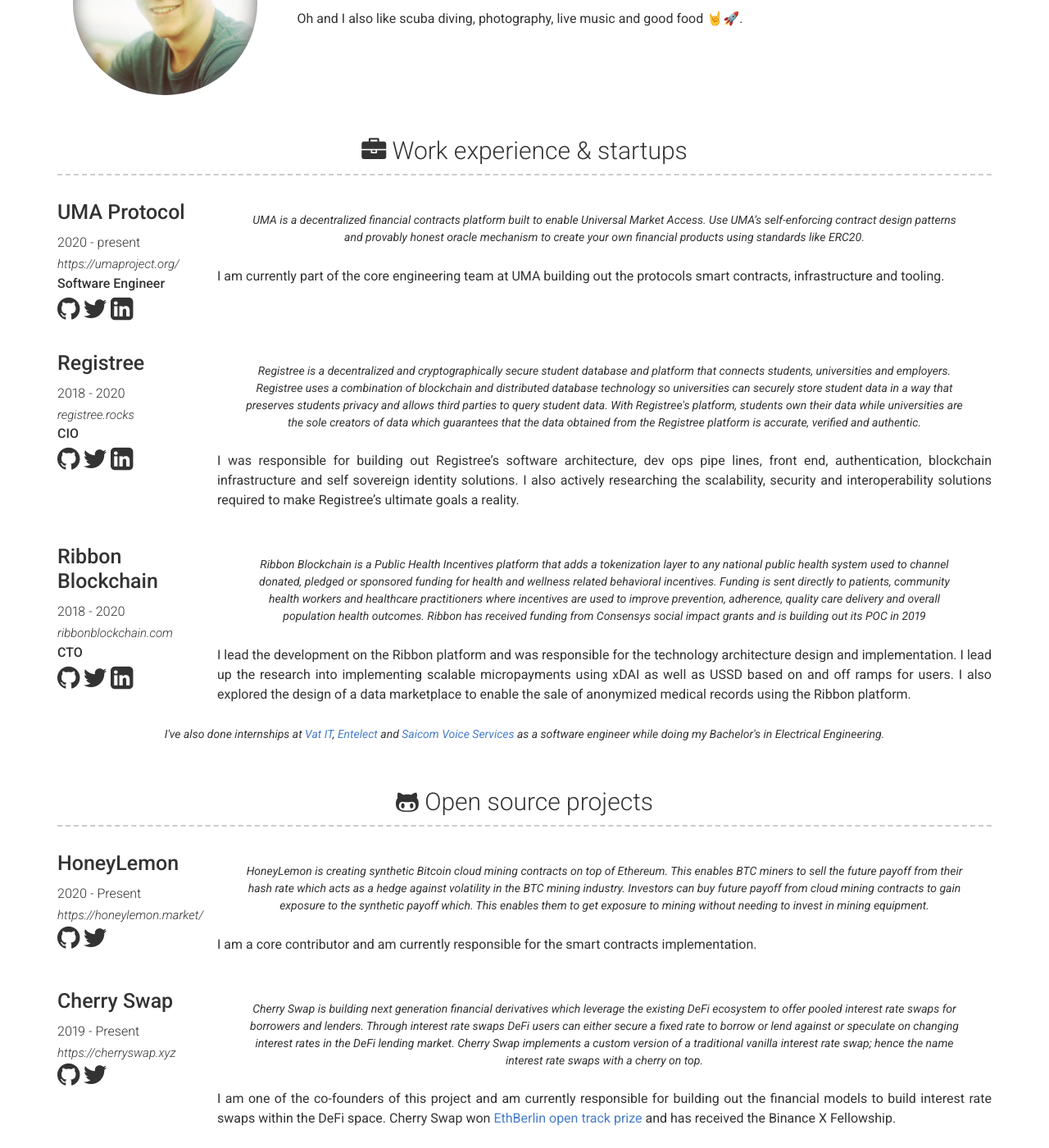
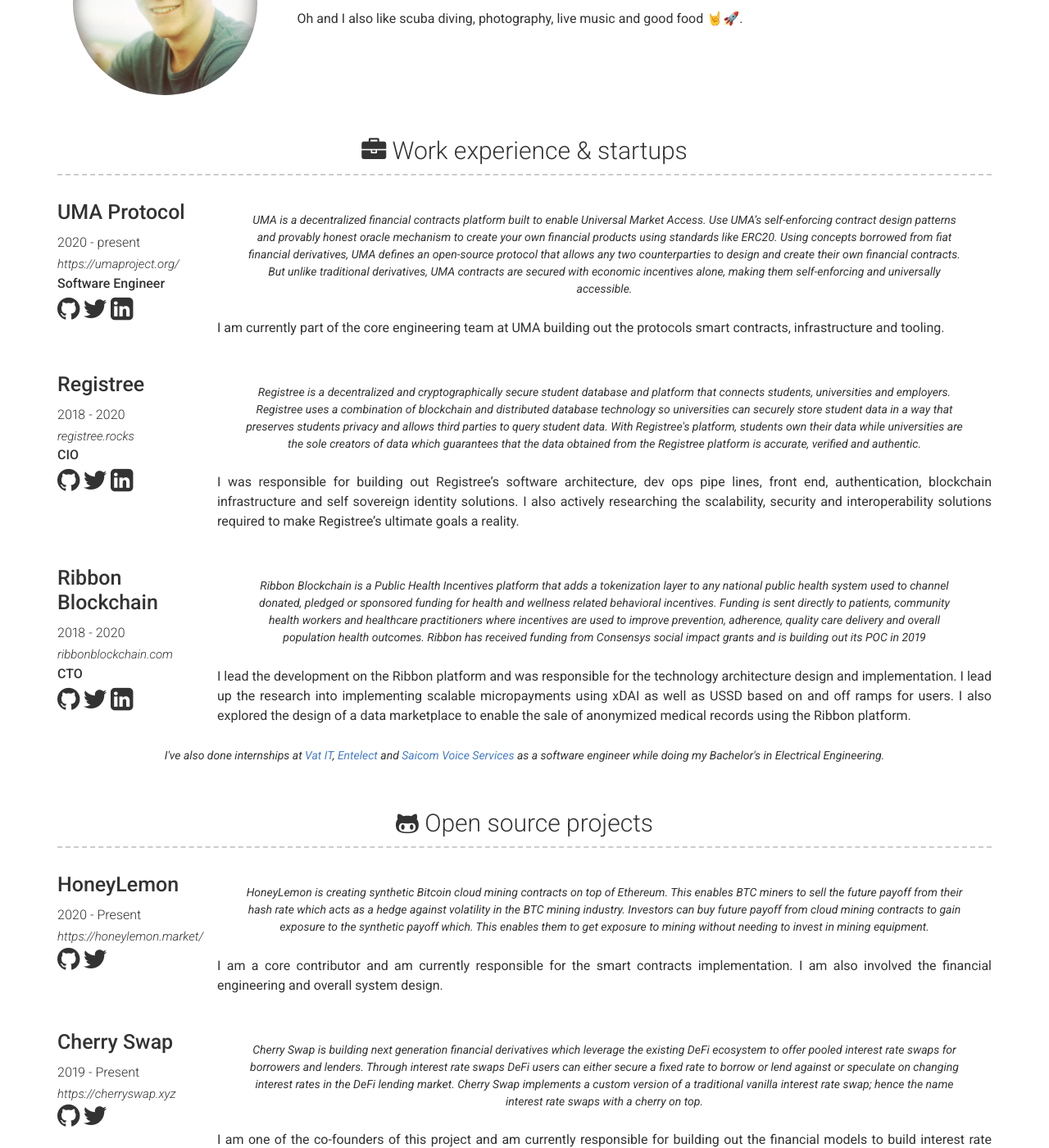
Before and after one commit to chrismaree/PersonalWebsite, a Jekyll site: the page built from index.md, in a window 1280 px wide and 1400 px high, scrolled down 422 px. Shown: the whole window at 82% size. Built offline with Jekyll 4.4.1, drawn with Linux system fonts in a browser that asks for light colours.

Commit message:
small more

```diff
--- a/_data/experience.yml
+++ b/_data/experience.yml
@@ -13,7 +13,7 @@
   github: UMAprotocol
   twitter: UMAprotocol
   quote: >
-    UMA is a decentralized financial contracts platform built to enable Universal Market Access. Use UMA’s self-enforcing contract design patterns and provably honest oracle mechanism to create your own financial products using standards like ERC20.
+    UMA is a decentralized financial contracts platform built to enable Universal Market Access. Use UMA’s self-enforcing contract design patterns and provably honest oracle mechanism to create your own financial products using standards like ERC20. Using concepts borrowed from fiat financial derivatives, UMA defines an open-source protocol that allows any two counterparties to design and create their own financial contracts. But unlike traditional derivatives, UMA contracts are secured with economic incentives alone, making them self-enforcing and universally accessible.
   description: | # this will include new lines to allow paragraphs
     I am currently part of the core engineering team at UMA building out the protocols smart contracts, infrastructure and tooling.
   linkedin: umaproject
--- a/_data/projects.yml
+++ b/_data/projects.yml
@@ -7,7 +7,7 @@
   quote: >
     HoneyLemon is creating synthetic Bitcoin cloud mining contracts on top of Ethereum. This enables BTC miners to sell the future payoff from their hash rate which acts as a hedge against volatility in the BTC mining industry. Investors can buy future payoff from cloud mining contracts to gain exposure to the synthetic payoff which. This enables them to get exposure to mining without needing to invest in mining equipment.
   description: | # this will include new lines to allow paragraphs
-    I am a core contributor and am currently responsible for the smart contracts implementation.
+    I am a core contributor and am currently responsible for the smart contracts implementation. I am also involved the financial engineering and overall system design.
 - name: Cherry Swap
   link: https://cherryswap.xyz
   github: NeapolitanSwaps/CherrySwap
```
